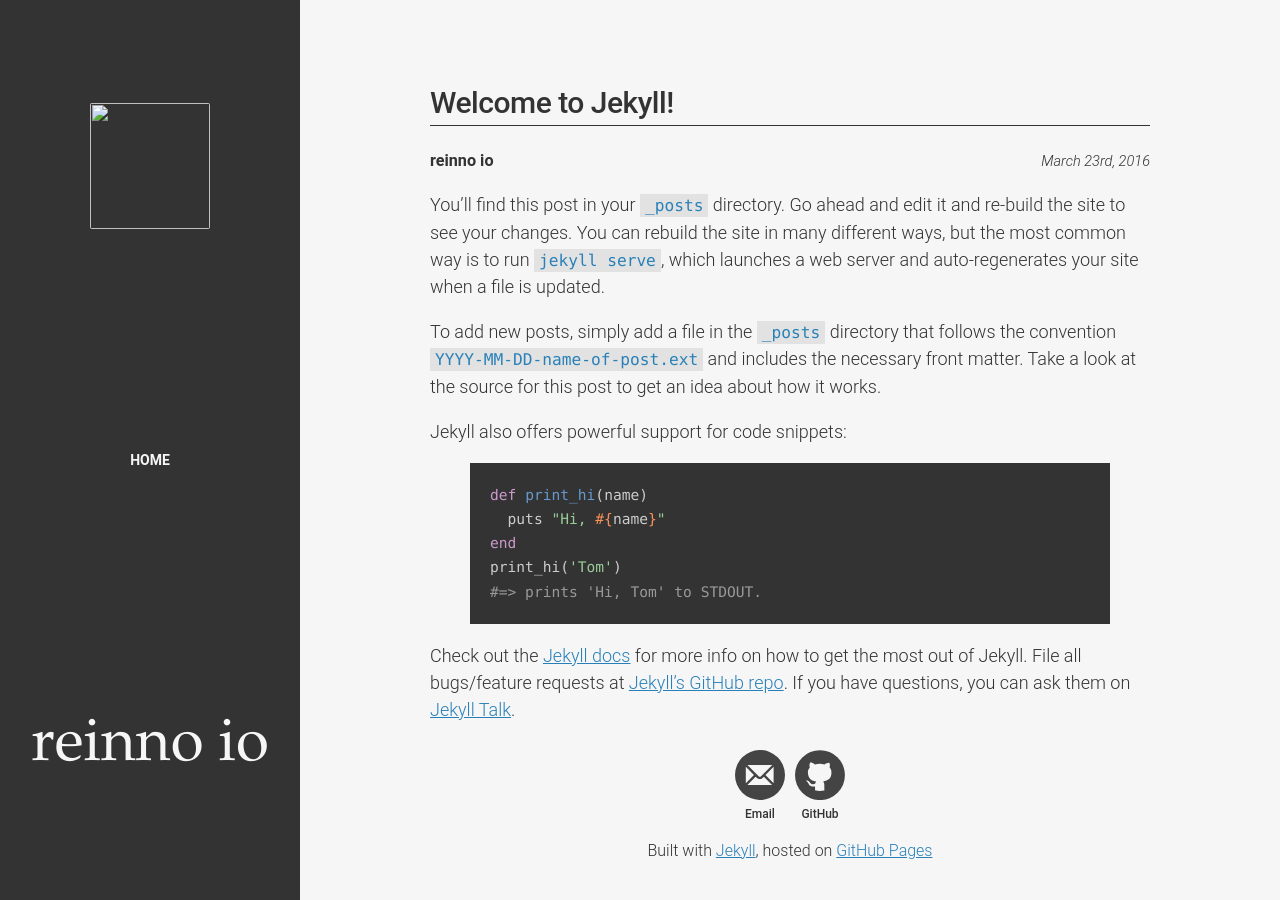
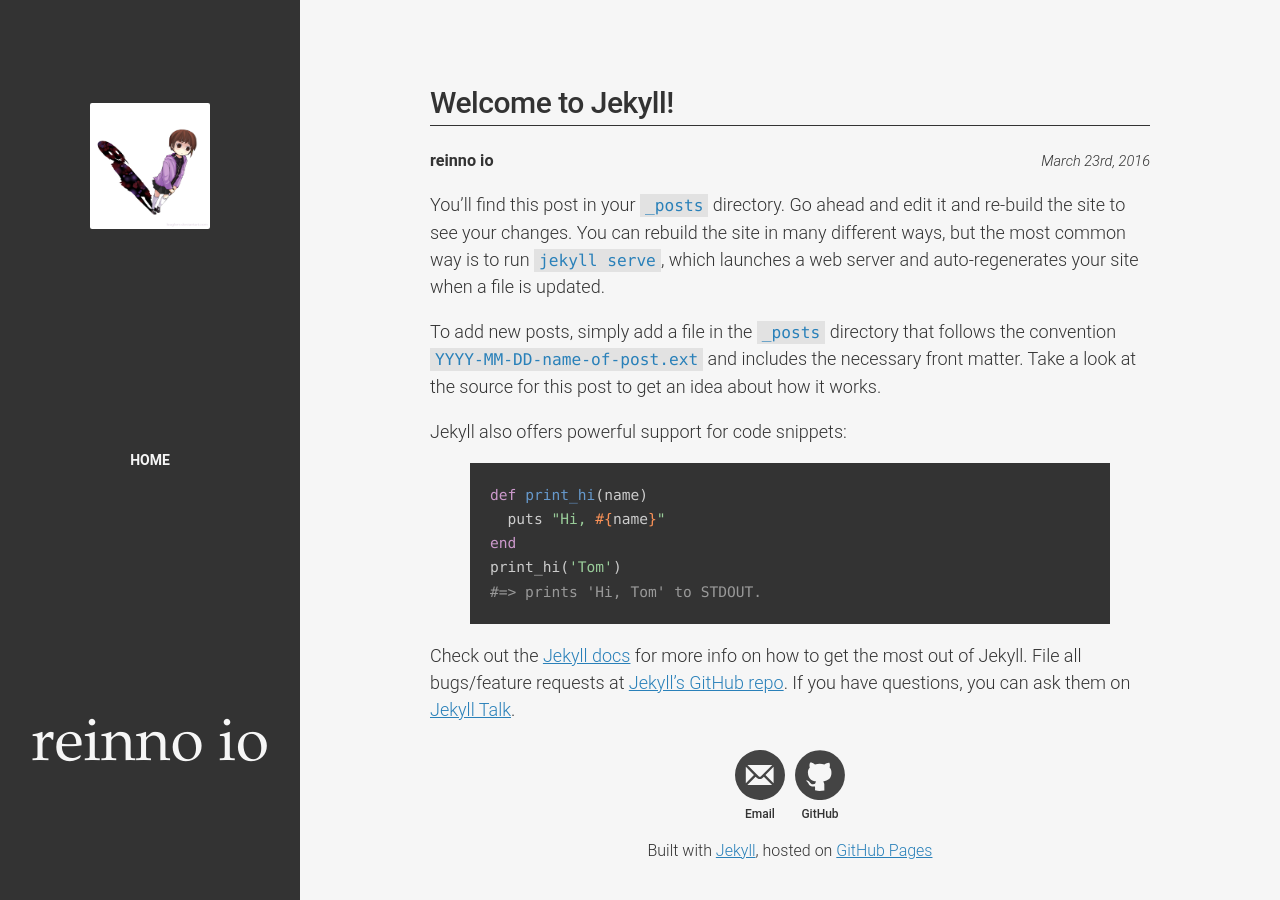
Before and after one commit to reinno/reinno.github.io, a Jekyll site: the page built from _posts/2016-03-23-welcome-to-jekyll.markdown, in a window 1280 px wide. Built offline with Jekyll 4.4.1, drawn with Linux system fonts in a browser that asks for light colours.

Commit message:
bugfix: sidebar image url

```diff
--- a/_includes/sidebar.html
+++ b/_includes/sidebar.html
@@ -2,7 +2,7 @@
   <div class="sidebar-container">
     <div class="sidebar-item" >
       <div class="sidebar-logo" align="center" href="{{ site.baseurl }}/">
-        <img src="images/lain_by_leaglem.png" width="120" height="126" />
+        <img src="{{ site.url }}/images/lain_by_leaglem.png" width="120" height="126" />
       </div>
     </div>
     <div class="sidebar-item">
```
